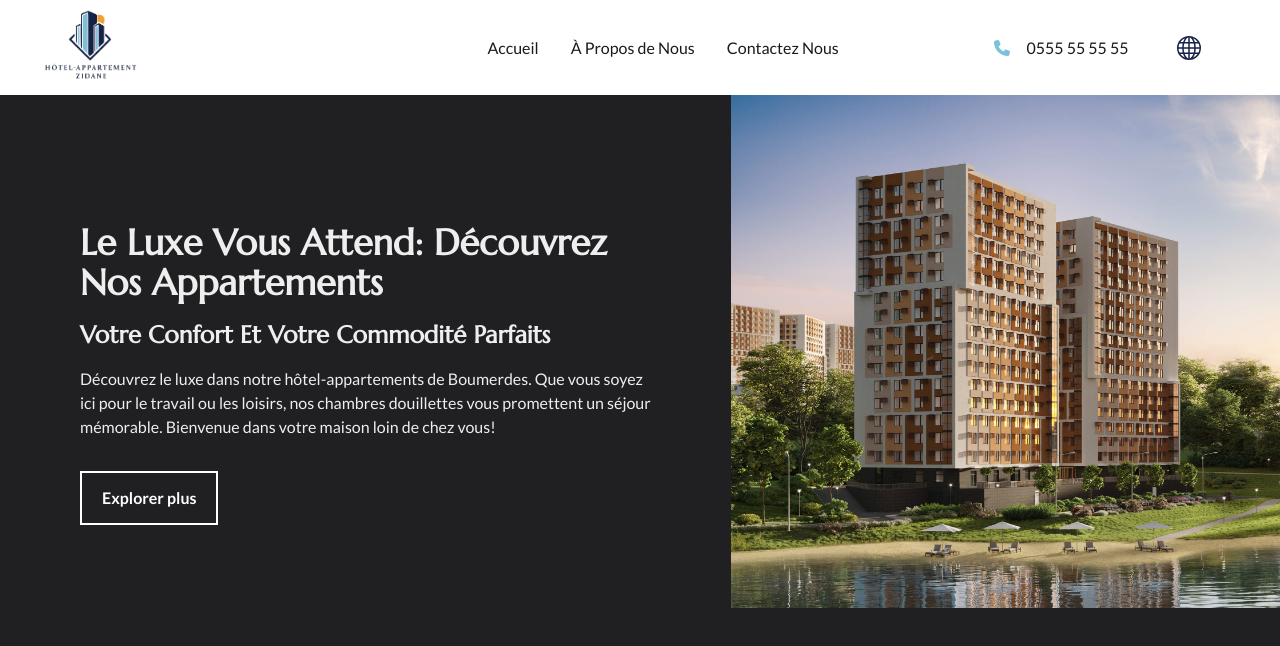
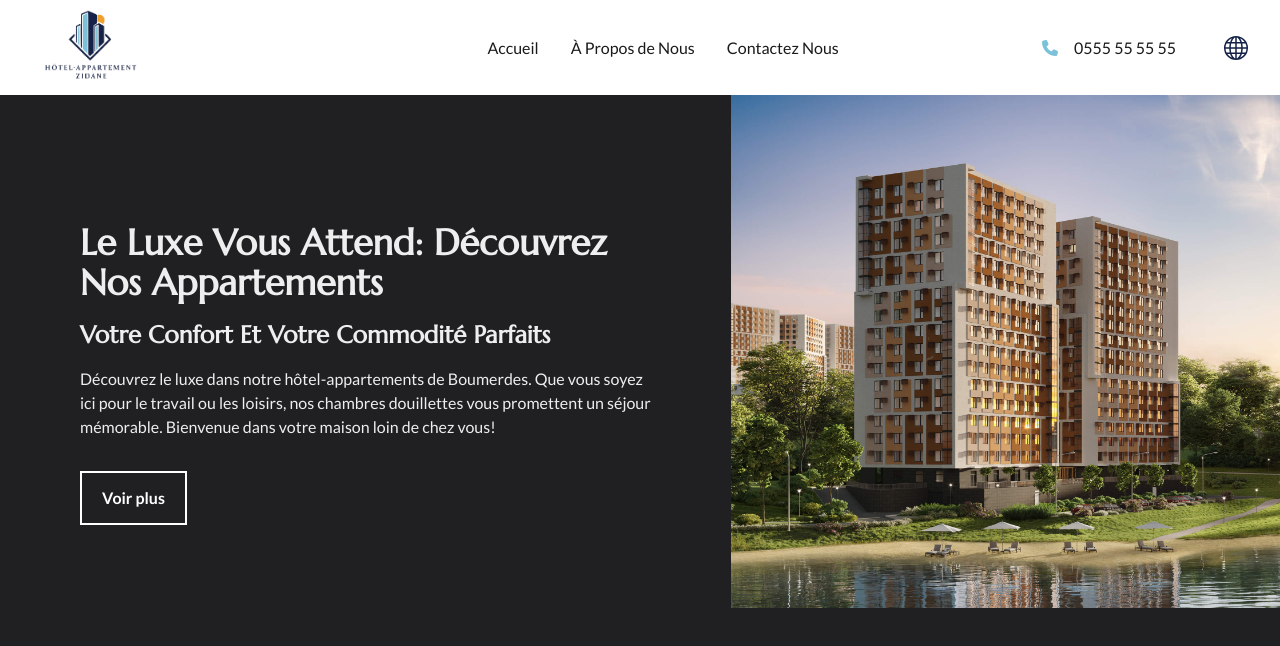
Before and after one commit to KamelMesbahi13/hotel, a React (Vite) app: page / in a window 1280 px wide. Shown: the top 646 px of the page. Built offline with nearby package versions, Linux system fonts and the light colour scheme.

Commit message:
adding mission component commit

```diff
--- a/src/Components/Home/Introduction/Introduction.jsx
+++ b/src/Components/Home/Introduction/Introduction.jsx
@@ -27,7 +27,7 @@ const Introduction = () => {
                     offset={-70}
                     duration={500}
                   >
-                    Explorer plus{" "}
+                    {t("button_one")}
                   </Link>
                 </button>
               </div>
--- /dev/null
+++ b/src/Components/Home/Misson/Mission.jsx
@@ -0,0 +1,5 @@
+const Mission = () => {
+  return <div>Mission</div>;
+};
+
+export default Mission;
--- a/src/Components/Navbar/Navbar.jsx
+++ b/src/Components/Navbar/Navbar.jsx
@@ -64,7 +64,7 @@ const Navbar = () => {
                   </RouterLink>
                 </div>
 
-                <div className="flex items-center w-1/4">
+                <div className="flex items-center justify-end w-1/4">
                   <div className="flex items-center rtl:flex-row-reverse">
                     <i className="ltr:mr-4 rtl:mr-4 text-thirdColor">
                       {<FaPhone />}
```
